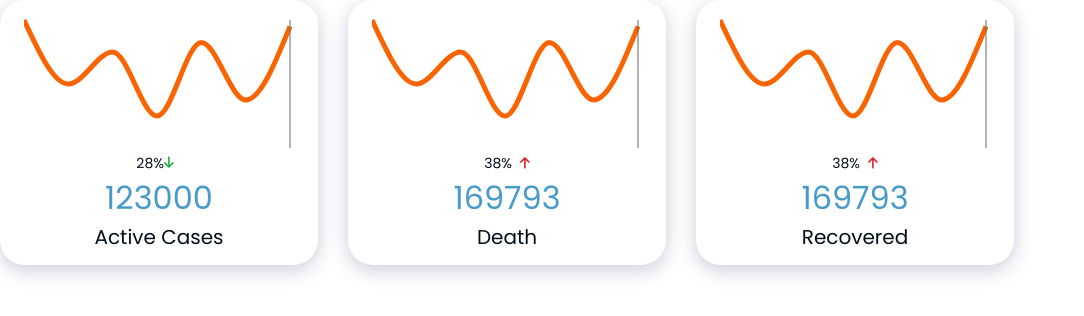
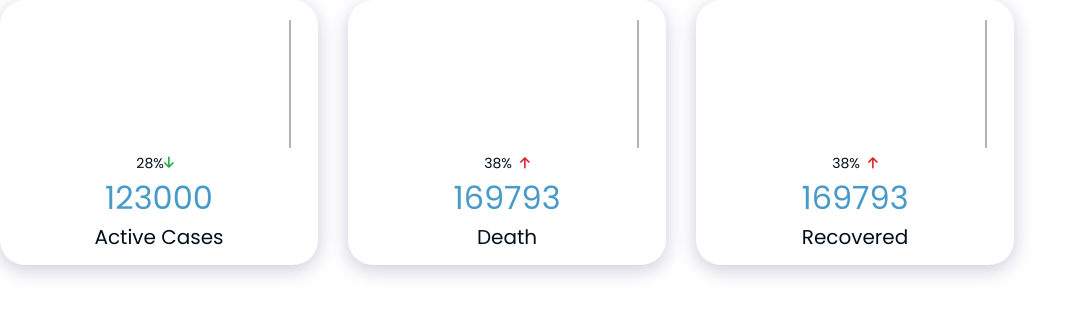
Before and after one commit to sonyacodez/CoronaTracker, a React (Create React App) app: page / in a window 1280 px wide. Shown: the top 316 px of the page, without its empty margins (0-1084 px from the left). Built offline with nearby package versions, Linux system fonts and the light colour scheme; what i18next-icu would draw is missing.

Commit message:
factored out data from LineGraph to be passed in as props

```diff
--- a/src/components/Shared/Charts/LineGraph/LineGraph.tsx
+++ b/src/components/Shared/Charts/LineGraph/LineGraph.tsx
@@ -4,28 +4,27 @@ import { IColors } from '../../../../types/styled';
 import { LineChart, Line, YAxis } from 'recharts';
 
 interface IProps {
+  graphData: { numOfCases: number }[];
   lineColor: keyof IColors;
 }
 
-const LineGraph: FC<IProps> = ({ lineColor }) => {
+const LineGraph: FC<IProps> = ({ lineColor, graphData }) => {
   const { colors } = useTheme();
-  const data = [
-    { uv: 400 },
-    { uv: 200 },
-    { uv: 300 },
-    { uv: 100 },
-    { uv: 330 },
-    { uv: 150 },
-    { uv: 380 },
-  ];
+
   return (
     <LineChart
-      data={data}
       width={346}
       height={138}
+      data={graphData}
       margin={{ top: 5, right: 20, bottom: 5, left: 0 }}
     >
-      <Line dot={false} type="monotone" dataKey="uv" stroke={colors[lineColor]} strokeWidth={5} />
+      <Line
+        dot={false}
+        type="monotone"
+        strokeWidth={5}
+        dataKey="numOfCases"
+        stroke={colors[lineColor]}
+      />
       <YAxis tick={false} orientation="right" />
     </LineChart>
   );
```
Also changed, not shown: 1 other file (tests, documents, lock files or other folders).
